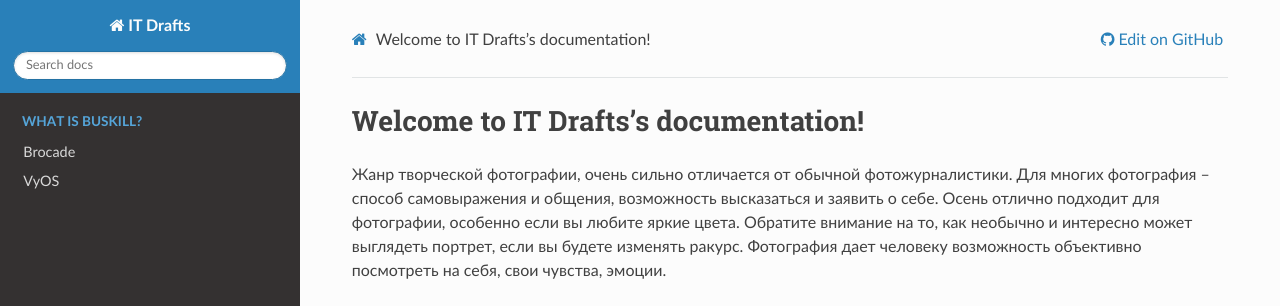
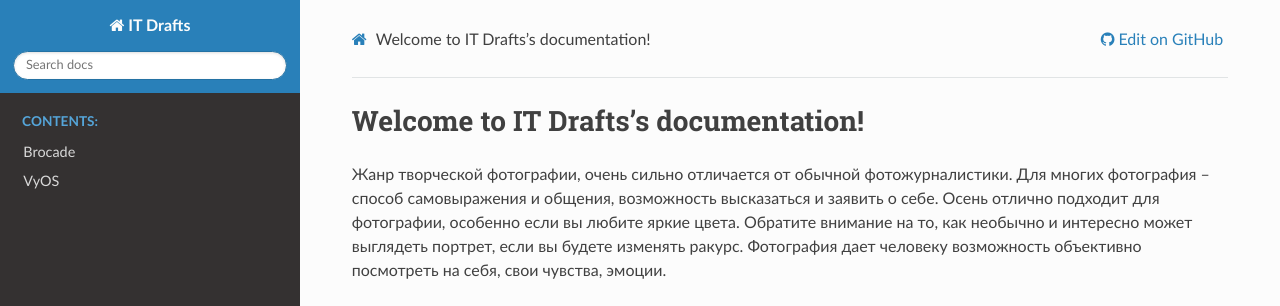
Before and after one commit to jeffscrum/jeffscrum.github.io, a Sphinx documentation site: the page built from source/index.rst, in a window 1280 px wide. Shown: the top 306 px of the page. Built offline with Sphinx 7.4.7 and the Read the Docs theme 2.0.0, drawn with Linux system fonts in a browser that asks for light colours.

Commit message:
Update index.rst

```diff
--- a/source/index.rst
+++ b/source/index.rst
@@ -17,7 +17,7 @@
 
 
 .. toctree::
-   :caption: What is BusKill?
+   :caption: Сontents:
    :hidden:
 
    brocade/index
```
